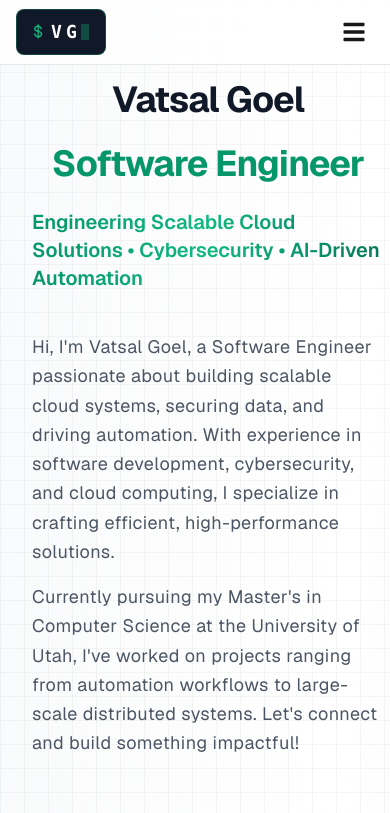
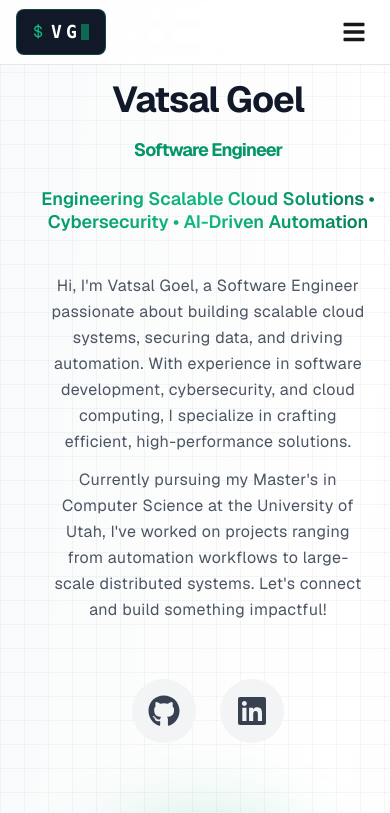
Before and after one commit to VatsalGoel3/personal-portfolio, a Next.js app: page / in a window 390 px wide. Shown: the top 813 px of the page. Built offline with nearby package versions, Linux system fonts and the light colour scheme.

Commit message:
debug: mobile responsiveness

```diff
--- a/app/page.tsx
+++ b/app/page.tsx
@@ -259,18 +259,18 @@ export default function Home() {
                 >
                   <h1 className="text-4xl sm:text-5xl lg:text-6xl font-bold text-gray-900 tracking-tight text-center sm:text-left">
                     Vatsal Goel
-                    <span className="block text-emerald-600 mt-6">
+                    <span className="block text-emerald-600 mt-4 text-center sm:text-left text-lg sm:text-xl lg:text-2xl">
                       Software Engineer
                     </span>
                   </h1>
-                  <p className="text-xl sm:text-2xl lg:text-3xl font-semibold bg-gradient-to-r from-emerald-600 via-emerald-500 to-emerald-700 text-transparent bg-clip-text">
+                  <p className="text-lg sm:text-xl lg:text-2xl font-semibold bg-gradient-to-r from-emerald-600 via-emerald-500 to-emerald-700 text-transparent bg-clip-text text-center sm:text-left leading-tight break-words">
                     Engineering Scalable Cloud Solutions • Cybersecurity • AI-Driven Automation
                   </p>
                 </motion.div>
 
                 {/* Bio */}
                 <motion.p
-                  className="text-lg sm:text-xl text-gray-600 leading-relaxed max-w-2xl tracking-wide"
+                  className="text-base sm:text-lg md:text-xl text-gray-600 leading-relaxed max-w-full sm:max-w-2xl tracking-wide text-center sm:text-left px-4 sm:px-0 break-words"
                   initial={{ opacity: 0, y: isFirstLoad ? 20 : 0 }}
                   animate={{ opacity: 1, y: 0 }}
                   transition={{
@@ -281,7 +281,7 @@ export default function Home() {
                   Hi, I&apos;m Vatsal Goel, a Software Engineer passionate about building scalable cloud systems,
                   securing data, and driving automation. With experience in software development, cybersecurity,
                   and cloud computing, I specialize in crafting efficient, high-performance solutions.
-                  <span className="block mt-4">
+                  <span className="block mt-3 sm:mt-4">
                     Currently pursuing my Master&apos;s in Computer Science at the University of Utah,
                     I&apos;ve worked on projects ranging from automation workflows to large-scale distributed systems.
                     Let&apos;s connect and build something impactful!
```
